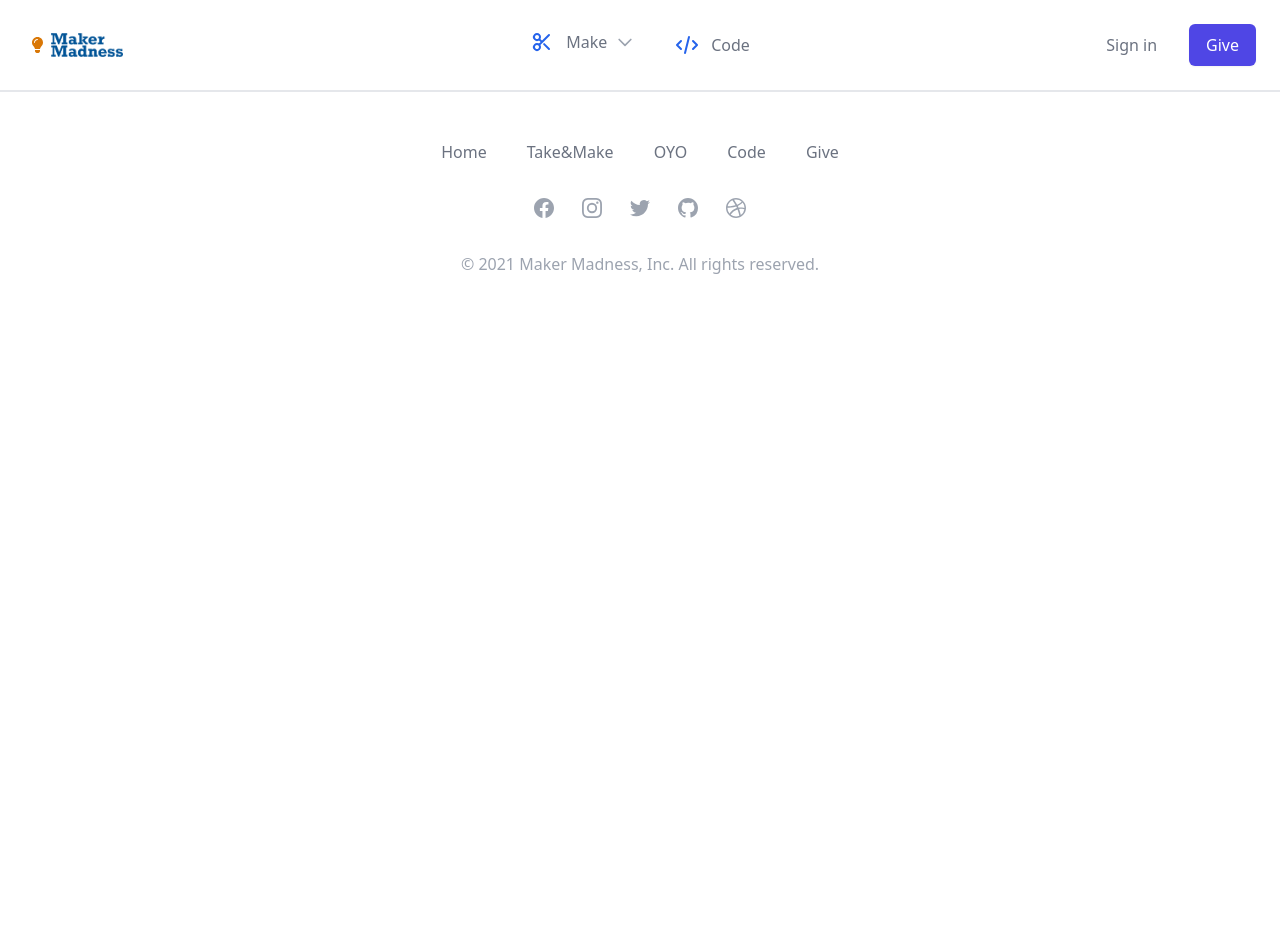
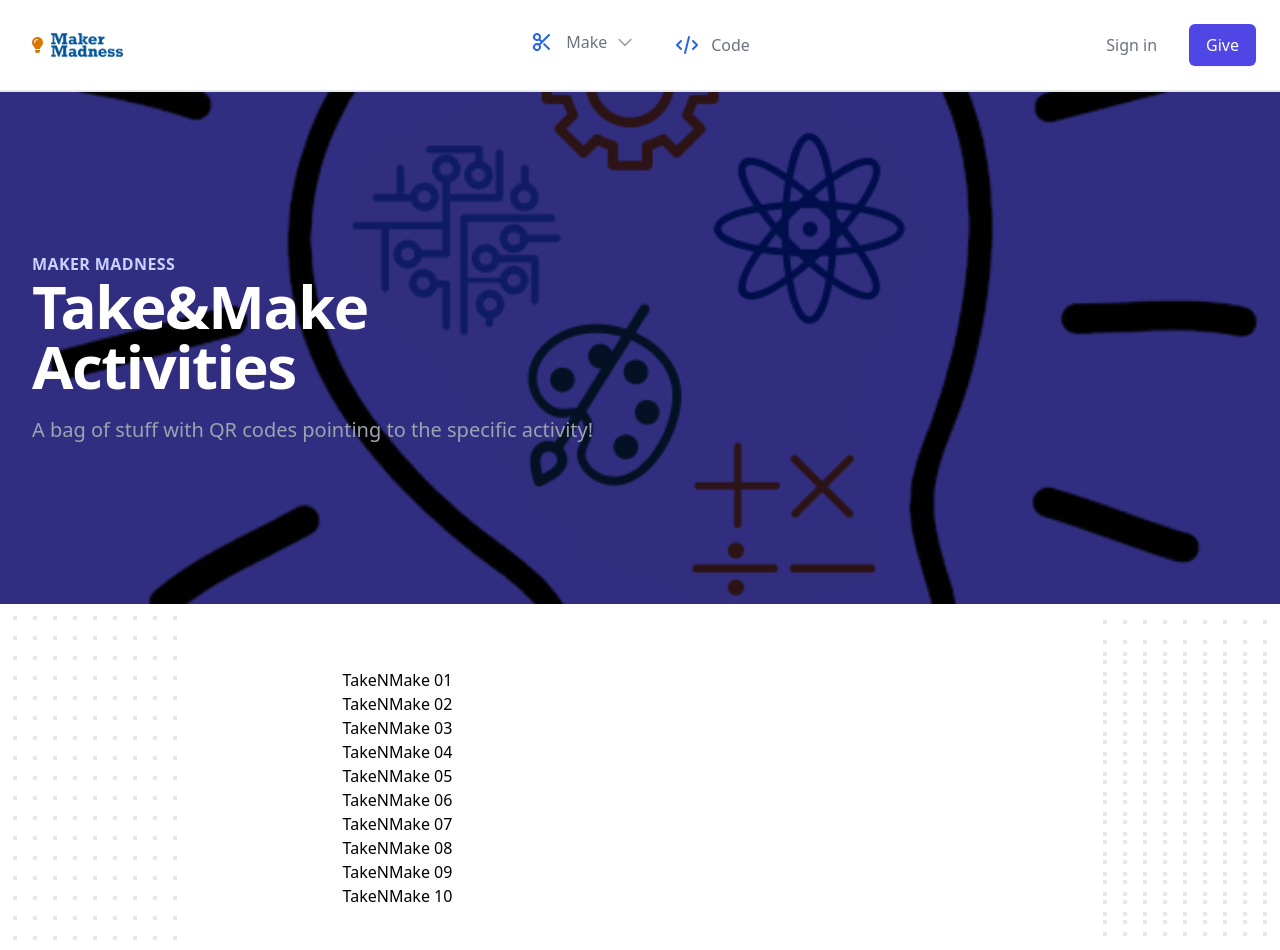
Before and after one commit to larboyer/maker-madness-web5, a React (Create React App) app: page /takemake in a window 1280 px wide. Shown: the top 950 px of the page. Before the commit the page ends 800 px from the top, so only its background shows below. Built offline with nearby package versions, Linux system fonts and the light colour scheme; what @tailwindcss/typography would draw is missing.

Commit message:
config: 🔧 Updating routing

```diff
--- a/src/App.js
+++ b/src/App.js
@@ -5,6 +5,7 @@ import Make from './pages/Make';
 import Code from './pages/Code';
 import Give from './pages/Give';
 
+import TakeNMake from './pages/TakeNMake';
 import TakeMake01 from './pages/TakeMake01';
 import TakeMake02 from './pages/TakeMake02';
 import TakeMake03 from './pages/TakeMake03';
@@ -29,6 +30,7 @@ class App extends Component {
           <Route path="/make" component={Make} exact />
           <Route path="/code" component={Code} exact />
           <Route path="/give" component={Give} exact />
+          <Route path="/takemake" component={TakeNMake} exact />
           <Route path="/takemake01" component={TakeMake01} exact />
           <Route path="/takemake02" component={TakeMake02} exact />
           <Route path="/takemake03" component={TakeMake03} exact />
--- a/src/components/Header.js
+++ b/src/components/Header.js
@@ -14,19 +14,19 @@ import {
 import { faLightbulb } from '@fortawesome/free-solid-svg-icons';
 import maker_madness from '../img/maker_madness_00.png';
 
-const Header = (props) => {
+const Header = () => {
   const make = [
     {
       name: 'Take&Make',
-      href: '/takemake02',
+      href: '/takemake',
       description:
-        'A bag of stuff with the QR code pointing to the specific page!',
+        'A bag of stuff with QR codes pointing to the specific activity!',
       icon: PuzzleIcon,
     },
     {
       name: 'OYO',
       href: '#',
-      description: 'OnYourOwn with  written instructions',
+      description: 'OnYourOwn with  written instructions!',
       icon: BookOpenIcon,
     },
   ];
--- a/src/components/PageHero.js
+++ b/src/components/PageHero.js
@@ -1,5 +1,4 @@
 import React from 'react';
-// import ContentBackground from './ContentBackground';
 import mm_bulb from '../img/mm_bulb_00.png';
 
 const PageHero = (props) => {
@@ -18,7 +17,10 @@ const PageHero = (props) => {
           <p className="text-base font-semibold text-indigo-200 tracking-wide uppercase">
             {props.supHeader}
           </p>
-          <h1 className="text-4xl font-extrabold text-white sm:text-5xl sm:tracking-tight lg:text-6xl">
+          <h1
+            tabIndex="-1"
+            className="text-4xl font-extrabold text-white sm:text-5xl sm:tracking-tight lg:text-6xl"
+          >
             {props.mainHeader}
           </h1>
           <p className="mt-5 text-xl text-gray-400">{props.subHeader}</p>
--- a/src/pages/Home.js
+++ b/src/pages/Home.js
@@ -2,6 +2,7 @@ import React from 'react';
 import mm_bulb from '../img/mm_bulb_00.png';
 import achieve_logo from '../img/achieve_logo_02.png';
 import PageTemplate from '../components/PageTemplate';
+import { NavLink } from 'react-router-dom';
 
 const Home = () => {
   return (
@@ -34,8 +35,10 @@ const Home = () => {
         <h4>Activities</h4>
         <ul>
           <li>
-            <strong>Take&amp;Make</strong> - Pick up project bags around South
-            Orange &amp; Maplewood.
+            <NavLink to={`/takemake`}>
+              <strong>Take&amp;Make</strong>
+            </NavLink>
+            - Pick up project bags around South Orange &amp; Maplewood.
           </li>
           <li>
             <strong>OYO (OnYourOwn)</strong> - Do projects just with materials
--- a/src/pages/TakeNMake.js
+++ b/src/pages/TakeNMake.js
@@ -1,13 +1,51 @@
-import React from "react";
+import React from 'react';
+import { NavLink } from 'react-router-dom';
+import PageHero from '../components/PageHero';
+import PageTemplate from '../components/PageTemplate';
 
 const TakeNMake = () => {
   return (
-    <div>
-      <h1>TakeNMake</h1>
-      <p>Proj 1</p>
-      <p>Proj 2</p>
-      <p>Proj 3</p>
-    </div>
+    <>
+      <PageHero
+        supHeader="Maker Madness"
+        mainHeader="Take&amp;Make Activities"
+        subHeader="A bag of stuff with QR codes pointing to the specific activity!"
+      />
+      <PageTemplate>
+        <ul>
+          <li>
+            <NavLink to={`/takemake01`}>TakeNMake 01</NavLink>
+          </li>
+          <li>
+            <NavLink to={`/takemake02`}>TakeNMake 02</NavLink>
+          </li>
+          <li>
+            <NavLink to={`/takemake03`}>TakeNMake 03</NavLink>
+          </li>
+          <li>
+            <NavLink to={`/takemake04`}>TakeNMake 04</NavLink>
+          </li>
+          <li>
+            <NavLink to={`/takemake05`}>TakeNMake 05</NavLink>
+          </li>
+          <li>
+            <NavLink to={`/takemake06`}>TakeNMake 06</NavLink>
+          </li>
+          <li>
+            <NavLink to={`/takemake07`}>TakeNMake 07</NavLink>
+          </li>
+          <li>
+            <NavLink to={`/takemake08`}>TakeNMake 08</NavLink>
+          </li>
+          <li>
+            <NavLink to={`/takemake09`}>TakeNMake 09</NavLink>
+          </li>
+          <li>
+            <NavLink to={`/takemake10`}>TakeNMake 10</NavLink>
+          </li>
+        </ul>
+      </PageTemplate>
+    </>
   );
 };
 
```
